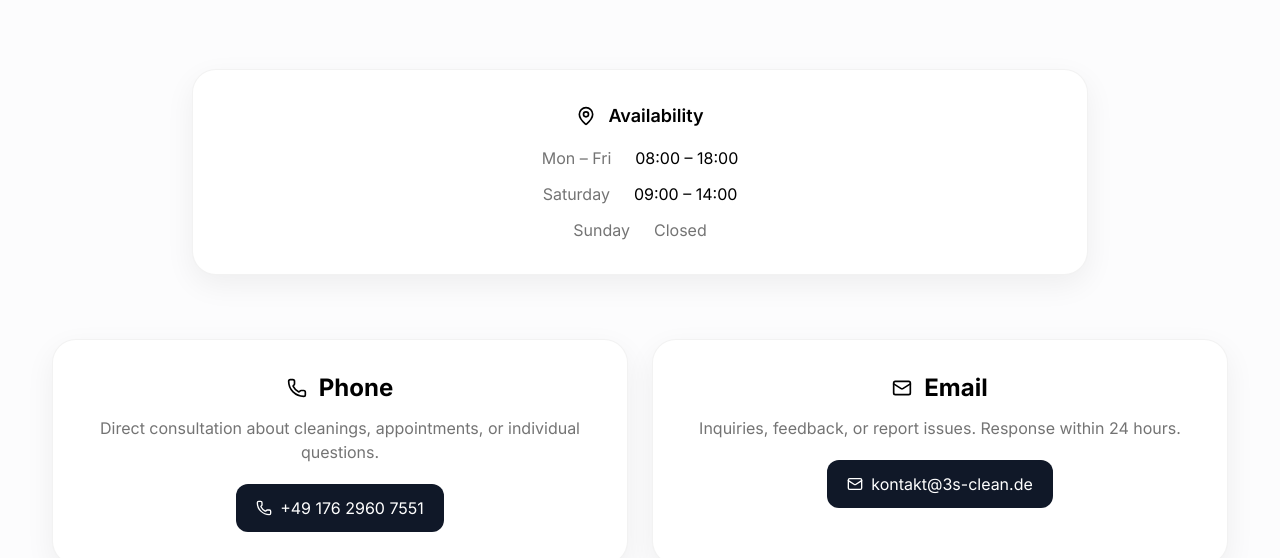
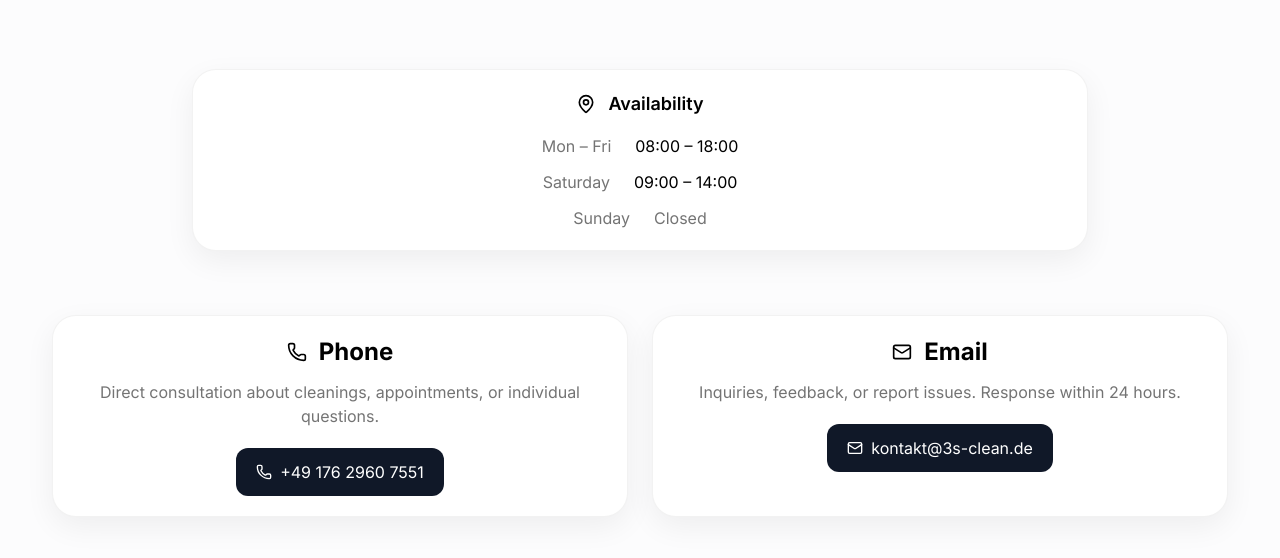
Before and after one commit to 3S-Clean/3s-clean-app, a Next.js app: page /en/contact in a window 1280 px wide. Shown: the part 242-800 px from the top of the page. Built offline with nearby package versions, Linux system fonts and the light colour scheme; no server answers.

Commit message:
feat: new contact

```diff
--- a/app/[locale]/contact/page.tsx
+++ b/app/[locale]/contact/page.tsx
@@ -15,14 +15,14 @@ const businessHours = [
     {day: "Sunday", hours: "Closed"},
 ];
 
-const CONTACT_CARD = [CARD_FRAME_BASE, "p-6 md:p-8"].join(" ");
+const CONTACT_CARD = [CARD_FRAME_BASE, "p-4 md:p-5"].join(" ");
 
 const CONTACT_CARD_HOVER = [
     CARD_FRAME_BASE,
     "select-none transition-all duration-200",
     CARD_FRAME_HOVER_LIFT,
     "motion-reduce:transition-none motion-reduce:hover:transform-none",
-    "p-6 md:p-8",
+    "p-4 md:p-5",
 ].join(" ");
 
 export default function ContactPage() {
```
